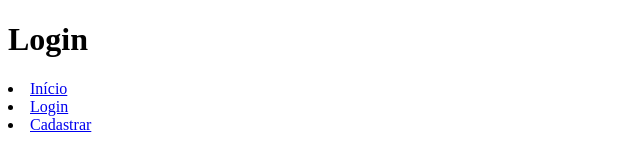
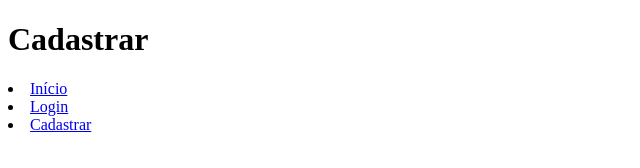
Before and after one commit to Preto-ai/myapp, a website: page public/cadastrar/index.html in a window 1280 px wide. Shown: the whole page, without its empty margins (0-640 px from the left). Drawn offline with Linux system fonts and the light colour scheme.

Commit message:
atualizar cadstro

```diff
--- a/public/cadastrar/index.html
+++ b/public/cadastrar/index.html
@@ -4,16 +4,16 @@
 <head>
     <meta charset="UTF-8">
     <meta name="viewport" content="width=device-width, initial-scale=1.0">
-    <title>Login</title>
+    <title>Cadastrar</title>
 </head>
 
 <body>
-    <h1>Login</h1>
+    <h1>Cadastrar</h1>
 
     <nav>
         <li><a href="/">Início</a></li>
         <li><a href="/login">Login</a></li>
-        <li><a href="/Cadastrar">Cadastrar</a></li>
+        <li><a href="/cadastrar">Cadastrar</a></li>
     </nav>
 </body>
 
```
Also changed, not shown: public/index.html (+1 -0 lines), public/login/index.html (+1 -0 lines).
